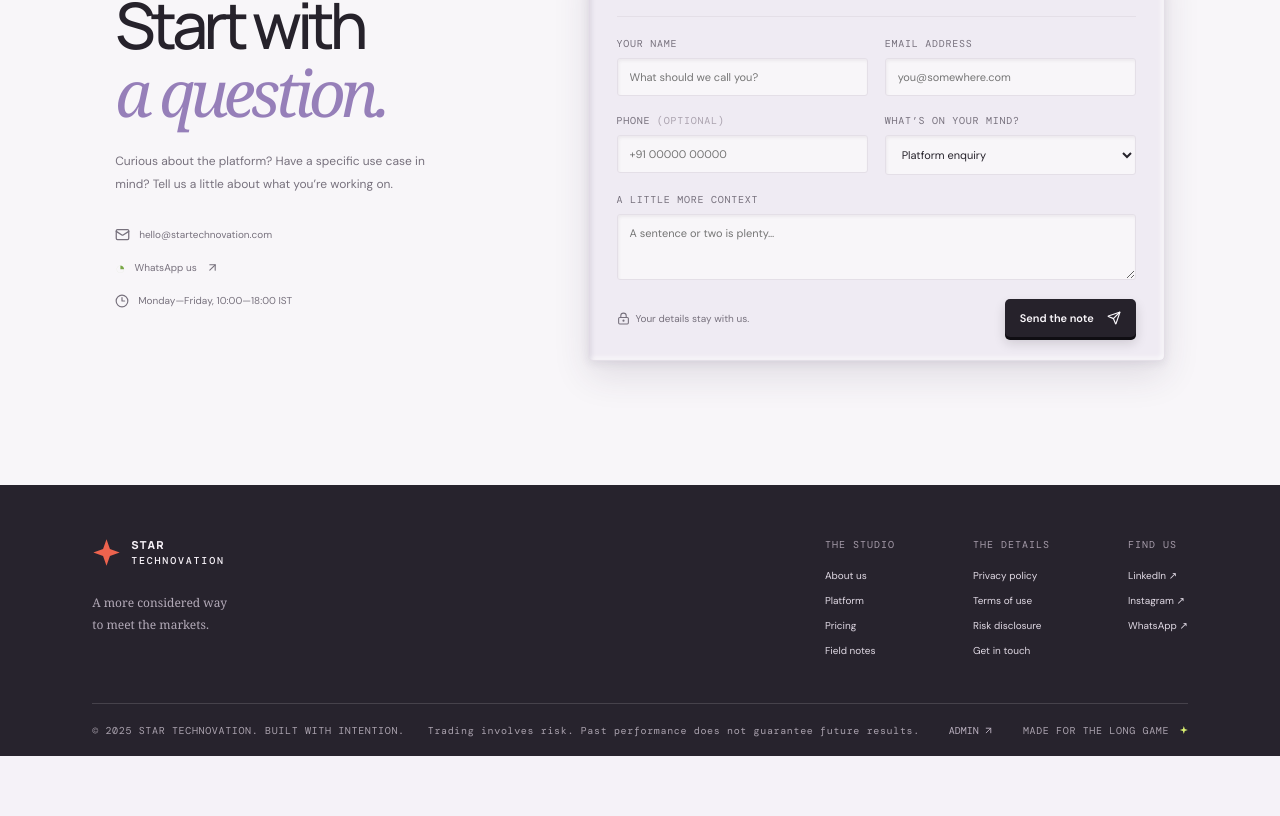
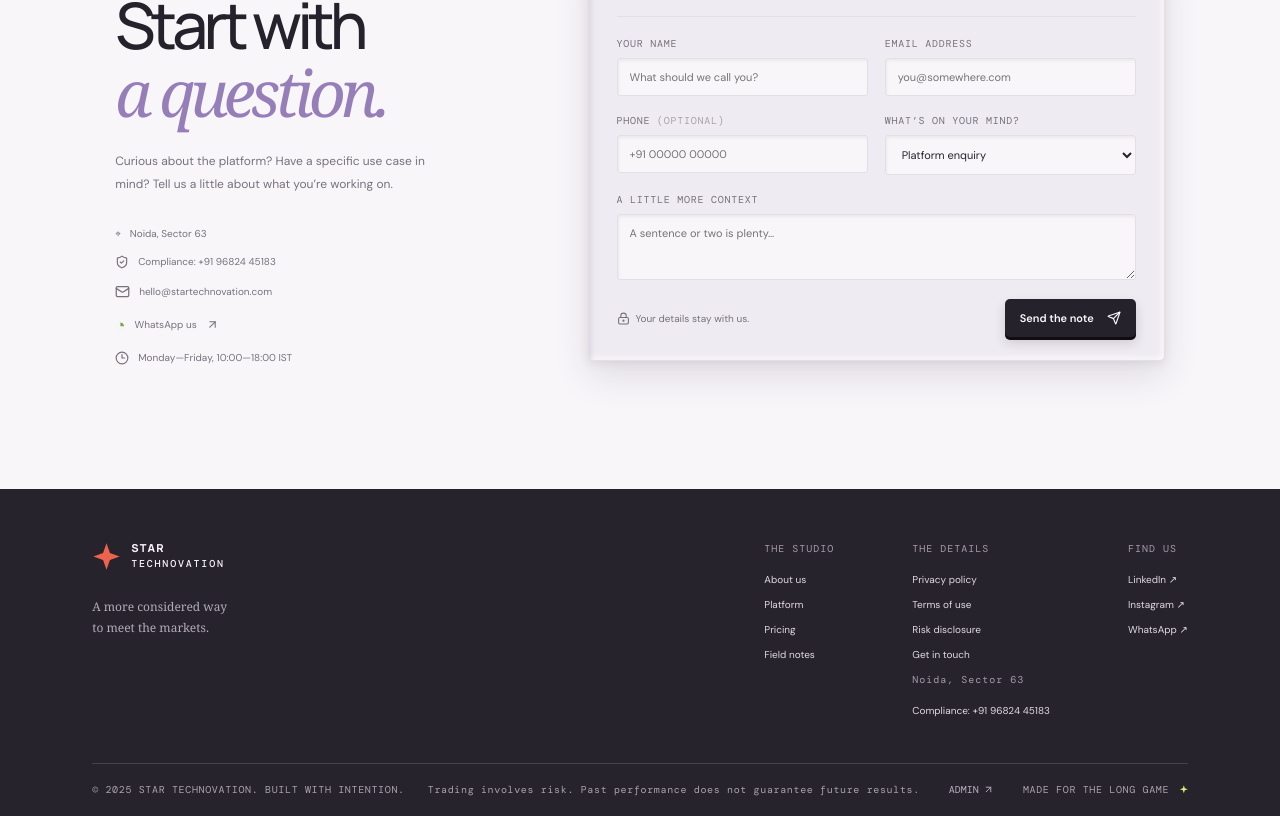
Before and after one commit to Rohanpathak-18/Star-Technovation, a React (Vite) app in the folder client/: page / in a window 1280 px wide. Shown: the part 5485-6301 px from the top of the page. Before the commit the page ends 6241 px from the top, so only its background shows below. Built offline with nearby package versions, Linux system fonts and the light colour scheme; no server answers.

Commit message:
updating payment methods

```diff
--- a/client/src/components/sections/index.jsx
+++ b/client/src/components/sections/index.jsx
@@ -403,6 +403,12 @@ export function ContactSection({ submit, busy }) {
           a little about what you’re working on.
         </p>
         <div className="contact-direct">
+          <span>
+            <span aria-hidden="true">⌖</span> Noida, Sector 63
+          </span>
+          <a href="tel:+919682445183">
+            <ShieldCheck size={14} /> Compliance: +91 96824 45183
+          </a>
           <a href="mailto:hello@startechnovation.com">
             <Mail size={15} /> hello@startechnovation.com
           </a>
--- a/client/src/pages/HomePage.jsx
+++ b/client/src/pages/HomePage.jsx
@@ -365,6 +365,8 @@ export default function HomePage() {
               <a href="/terms">Terms of use</a>
               <a href="/risk-disclosure">Risk disclosure</a>
               <a href="mailto:hello@startechnovation.com">Get in touch</a>
+              <span className="footer-contact-detail">Noida, Sector 63</span>
+              <a href="tel:+919682445183">Compliance: +91 96824 45183</a>
             </div>
             <div>
               <span>FIND US</span>
```
Also changed, not shown: client/public/phonepe-payment.png (added).
